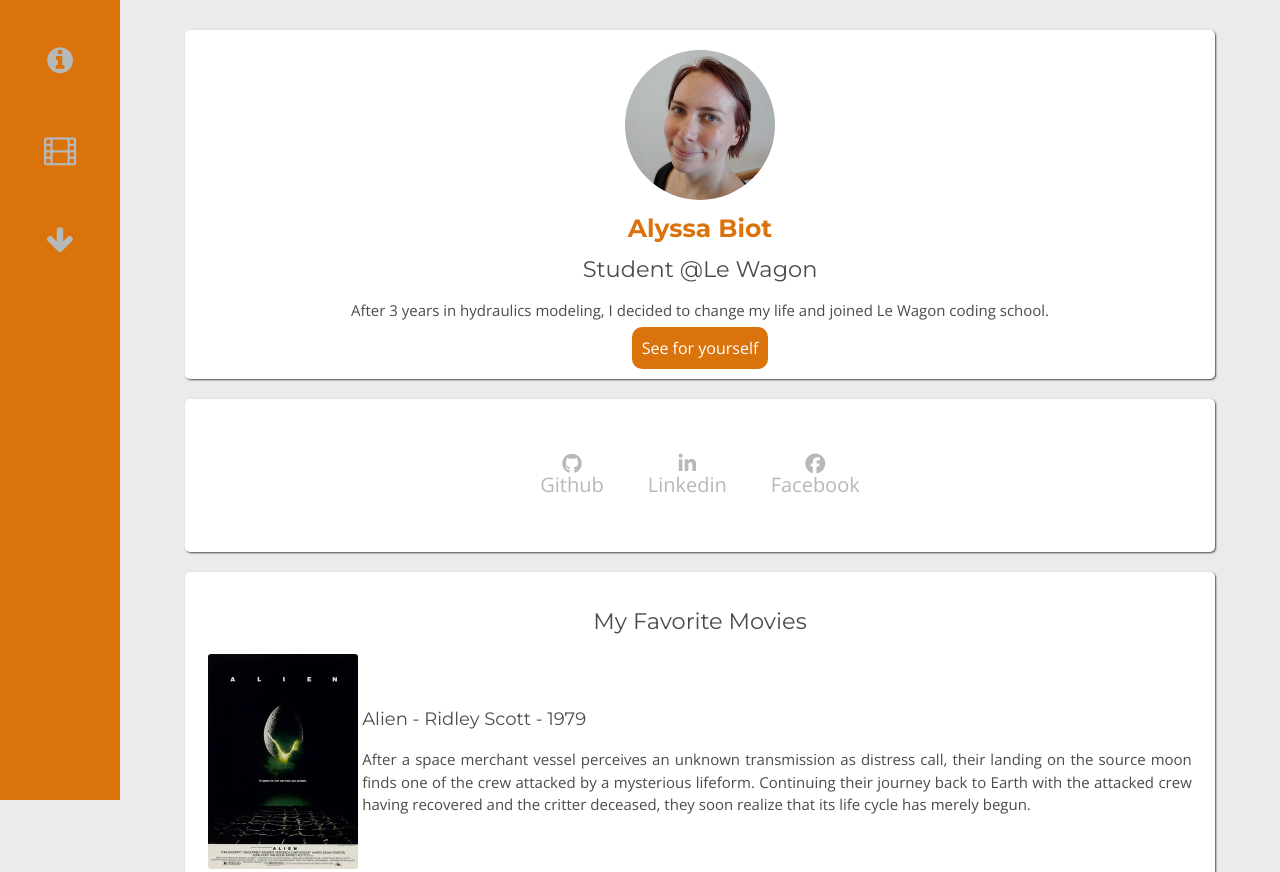
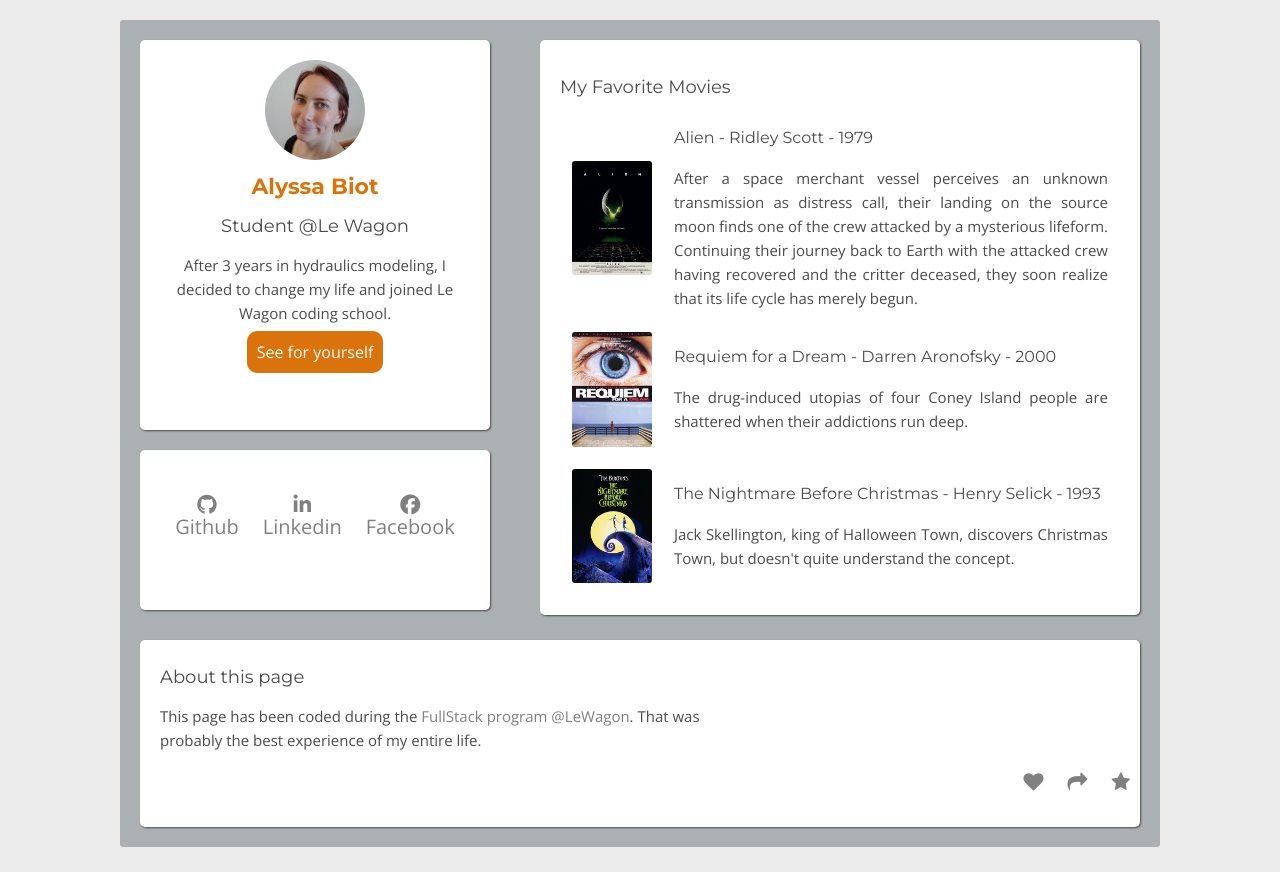
Before and after one commit to alyssabiot/profile, a plain HTML site: page index.html in a window 1280 px wide. Shown: the top 872 px of the page. Drawn offline with nearby package versions, Linux system fonts and the light colour scheme.

Commit message:
my profile - dashboard

```diff
--- a/index.html
+++ b/index.html
@@ -15,19 +15,9 @@
   </head>
   <body>
     <!-- Your content -->
-
-    <div id="sidebar">
-      <ul>
-        <li><a href="#summary"><i class="fa fa-info-circle" aria-hidden="true"></i></a></li>
-        <li><a href="#movies"><i class="fa fa-film" aria-hidden="true"></i></a></li>
-        <li><a href="#footer"><i class="fa fa-arrow-down" aria-hidden="true"></i></a></li>
-      </ul>
-
-    </div>
-
-    <div id="content">
-      <div class="container-fluid">
-        <div id="summary" class="card">
+  <div id="wrapper">
+    <div id="left-container">
+      <div class="card text-center">
         <img id="img-profile" class="img-circle" src="images/alyssabiot.jpg" alt="Alyssa Biot">
         <h1>Alyssa Biot</h1>
         <h2>Student @Le Wagon</h2>
@@ -36,7 +26,7 @@
         <a class="btn-orange" href="https://www.lewagon.com/fr">See for yourself</a>
       </div>
 
-        <div class="card">
+        <div class="card text-center">
           <ul class="list-inline">
             <li>
               <a href="https://github.com/alyssabiot" target="_blank"><i class="fa fa-github" aria-hidden="true"></i><br>Github</a>
@@ -49,8 +39,10 @@
             </li>
           </ul>
         </div>
+      </div>
 
-        <div id="movies" class="card">
+      <div id="right-container">
+        <div class="card">
           <h2>My Favorite Movies</h2>
           <table>
             <tbody>
@@ -78,12 +70,16 @@
             </tbody>
           </table>
         </div>
+      </div>
+
+      <div class="clear">
+      </div>
 
       <div id="footer" class="card">
         <h2>About this page</h2>
         <p>This page has been coded during the <a href="https://www.lewagon.com/programme">FullStack program @LeWagon</a>. That was probably the best experience of my entire life.
         </p>
-           <ul class="list-inline">
+         <ul id="share" class="list-inline">
           <li>
             <a href="#"><i class="fa fa-heart" aria-hidden="true"></i></a>
           </li>
@@ -96,6 +92,5 @@
         </ul>
       </div>
     </div>
-    </div>
   </body>
 </html>
--- a/style.css
+++ b/style.css
@@ -4,21 +4,21 @@ body {
   font-weight: 300;
   color: #4D4A4A;
   font-size: 15px;
-  line-height: 1.5em;
+  line-height: 1.6em;
 }
 
 h1 {
   color: #DB730C;
-  font-size: 25px;
+  font-size: 22px;
 }
 
 h2 {
-  font-size: 20 px;
-  font-weight: 400;
+  font-size: 18px;
+  font-weight: 300;
 }
 
 h3 {
-  font-size: 18px;
+  font-size: 16px;
   font-weight: 300;
 }
 
@@ -28,8 +28,7 @@ h1, h2, h3 {
 
 a {
   text-decoration: none;
-  color: #B5B9BA;
-  font-weight: 400;
+  color: grey;
 }
 
 a:hover {
@@ -39,62 +38,73 @@ a:hover {
 table {
   font-weight: 300;
   font-size: 15px;
-  line-height: 1.5em;
+  line-height: 1.6em;
   text-align: justify;
 }
 
 td {
-  padding-bottom: 15px;
+  padding: 10px;
 }
 
-.container-fluid {
-  width: 90%;
-  margin: 30px auto;
+#wrapper {
+  padding: 20px;
+  width: 1000px;
+  margin: 20px auto;
+  border-radius: 3px;
+  background: #ABB0B3;
 }
 
-#content {
-  margin-left: 120px;
+#left-container {
+  width:35%;
+  float: left;
+  min-height: 600px;
 }
 
-#sidebar {
-    background-color: #DB730C;
-    position: fixed;
-    left: 0px;
-    top: 0px;
-    bottom: 0px;
-    width: 120px;
-    text-align: center;
+#right-container {
+  width:60%;
+  float: right;
+  min-height: 600px;
 }
 
-#sidebar a {
-  text-decoration: none;
-  color: #B5B9BA;
-  font-weight: 400;
+.clear {
+  clear: both;
 }
 
-#sidebar a:hover {
-  color: white;
+#footer {
+  position: relative;
+  padding: 10px 400px 60px 20px;
 }
 
-#sidebar ul {
-  padding-left: 0;
-  list-style: none;
+#left-container .card:first-child {
+  min-height: 350px;
 }
 
-#sidebar li {
-  padding: 30px;
-  font-size: 30px;
+#left-container .card:last-child {
+  min-height: 120px;
+}
+
+#right-container .card {
+  min-height: 530px;
 }
 
 .card {
   background-color: white;
-  text-align: center;
   border-radius: 5px;
   padding: 20px;
-  margin: 20px auto;
+  margin-bottom: 20px;
   box-shadow: 1px 1px 2px 0px #4D4A4A;
 }
 
+.card:last-child {
+    margin-bottom: 0px;
+}
+
+#share {
+  position: absolute;
+  text-align: center;
+  bottom: 10px;
+  right: 0px;
+}
 .btn-orange {
   background-color: #DB730C;
   color: white;
@@ -119,16 +129,20 @@ td {
 
 .list-inline li {
   display: inline-block;
-  padding: 20px;
+  padding: 10px;
   font-size: 20px;
 }
 
 #img-movie {
-  width: 150px;
+  width: 80px;
   border-radius: 3px;
 }
 
 #img-profile {
-  width: 150px;
-  height: 150px;
+  width: 100px;
+  height: 100px;
 }
+
+.text-center {
+  text-align: center;
+}
```
Lines whose indentation alone changed are shown as unchanged.
